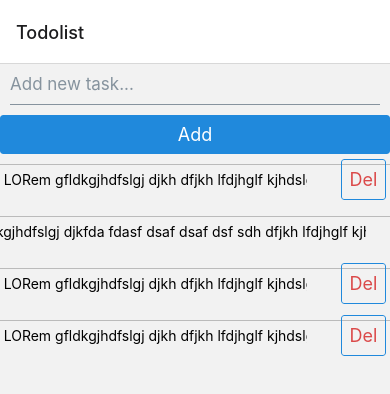
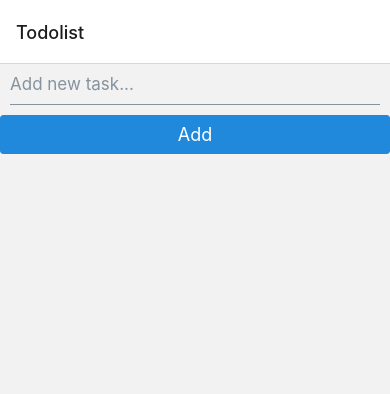
Before and after one commit to HL-Dz/expo-todo, a React Native app: screen / in a window 390 px wide. Shown: the top 394 px of the page. Built offline with nearby package versions, Linux system fonts and the light colour scheme.

Commit message:
feat: some changes

```diff
--- a/App.js
+++ b/App.js
@@ -1,9 +1,55 @@
-import React from 'react';
-import MainStack from './navigation';
+import React, { useState } from 'react';
+import Stack from './navigation';
+import uuid from 'react-native-uuid';
 
 const App = () => {
+  const [text, setValue] = useState('');
+  const [todos, setTodos] = useState([]);
+
+  const onChangeValue = (text) => {
+    setValue(text);
+  }
+
+  const addNewTask = () => {
+    if(text.trim()) {
+      setTodos((list) => {
+        return [
+          {_id: uuid.v1(), completed: false, text: text},
+          ...list
+        ]
+      })
+      setValue('');
+    }
+  }
+
+  const completeTodo = (id) => {
+    // setTodos((prev) => {
+    //   return prev.map((elem) => {
+    //     if(elem._id !== id) {
+    //       return elem;
+    //     } else {
+    //       return {...elem, completed: !elem.completed}
+    //     }
+    //   })
+    // })
+    console.log(id);
+  }
+
+  const deleteTodo = (id) => {
+    setTodos(prev => {
+      return prev.filter(el => el._id !== id);
+    })
+  }
+
   return (
-    <MainStack/>
+    <Stack
+      onChangeValue={onChangeValue}
+      addNewTask={addNewTask}
+      completeTodo={completeTodo}
+      deleteTodo={deleteTodo}
+      text={text}
+      todos={todos}
+    />
   );
 }
 export default App;
--- a/components/Main.js
+++ b/components/Main.js
@@ -1,74 +1,22 @@
-import React, { useState } from 'react';
+import React from 'react';
 import { StatusBar } from 'expo-status-bar';
 import { View, StyleSheet, FlatList } from 'react-native';
-import { Input, Button, Header } from 'react-native-elements';
+import { Input, Button} from 'react-native-elements';
 import TodoItem from './TodoItem/TodoItem';
-import uuid from 'react-native-uuid';
 
-const Main = ({navigation}) => {
-  const [isApp, setIsApp] = useState(false);
-  const [text, setValue] = useState('');
-  const [todos,setTodos] = useState([
-    {
-      _id: '43243',
-      text: 'LORem gfldkgjhdfslgj djkh dfjkh lfdjhglf kjhdslgkjf',
-      comleted: false
-    },
-    {
-      _id: '4325453',
-      text: 'LORem gfldkgjhdfslgj djkfda fdasf dsaf dsaf dsf sdh dfjkh lfdjhglf kjhdslgkjf',
-      comleted: false
-    },
-    {
-      _id: '43242343243243',
-      text: 'LORem gfldkgjhdfslgj djkh dfjkh lfdjhglf kjhdslgkjf',
-      comleted: false
-    },
-    {
-      _id: '432423435432543543',
-      text: 'LORem gfldkgjhdfslgj djkh dfjkh lfdjhglf kjhdslgkjf',
-      comleted: true
-    }
-  ]);
+const Main = ({
+  navigation,
+  text,
+  todos,
+  onChangeValue,
+  addNewTask,
+  deleteTodo,
+  completeTodo
+}) => {
 
-
-  const addNewTask = () => {
-    if(text.trim()) {
-      setTodos((list) => {
-        return [
-          {_id: uuid.v1(), completed: true, text: text},
-          ...list
-        ]
-      })
-      setValue('');
-    }
-  }
-
-  const completeTodo = (id) => {
-    setTodos((list) => {
-      return list.map(elem => {
-        if(elem._id !== id) {
-            return elem
-          } else {
-            return {...elem, completed: !elem.completed}
-          }
-      })
-    })
-  }
-
-  const onChangeValue = (text) => {
-    setValue(text);
-  }
   return (
     <View style={styles.container}>
       <StatusBar style="light" backgroundColor="#000"/>
-      {/* <Header
-        // leftComponent={{ icon: 'menu', color: '#fff' }}
-        centerComponent={{ text: 'Todo', style: { color: '#fff' } }}
-        rightComponent={{ icon: 'home', color: '#fff'}}
-        backgroundColor="#3a3a3a"
-        barStyle="light-content"
-      /> */}
       <Input
         inputStyle={{
           textAlign: 'left',
@@ -86,12 +34,12 @@ const Main = ({navigation}) => {
       />
       <FlatList
         data={todos}
-        renderItem={({item, ind}) => (
+        renderItem={({item}) => (
           <TodoItem
             key={item._id}
-            completeTodo={completeTodo}
             el={item}
             navigation={navigation}
+            deleteTodo={deleteTodo}
           />
         )}
       />
--- a/components/TodoItem/TodoItem.js
+++ b/components/TodoItem/TodoItem.js
@@ -1,31 +1,24 @@
 import React from 'react';
 import { StyleSheet, View, TouchableOpacity, Text, Alert } from 'react-native';
-import { Button, CheckBox } from 'react-native-elements';
+import { Button } from 'react-native-elements';
 
-const TodoItem = ({el, completeTodo, navigation}) => {
-  const createTwoButtonAlert = () =>
-    Alert.alert('Delete todo', '', [
+const TodoItem = ({el, navigation, deleteTodo}) => {
+  const deleteCurrentToto = () =>
+    Alert.alert('Delete the task?', '', [
       {
         text: 'Cancel',
-        onPress: () => console.log('Cancel Pressed'),
         style: 'cancel',
       },
-      { text: 'Delete', onPress: () => console.log('OK Pressed') },
+      { text: 'Delete', onPress: () => deleteTodo(el._id) },
     ]);
 
  return (
   <View style={styles.todo}>
-   {/* <CheckBox
-    checked={el.checked}
-    onPress={() => {completeTodo(el.key)}}
-    checked={el.completed}
-    title={el.completed ? 'Ok' : ''}
-    checkedColor='green'
-   /> */}
    <View style={styles.wrap}>
     <TouchableOpacity style={styles.link} onPress={() => navigation.navigate('Todoinfo', {
       text: el.text,
-      completed: el.completed
+      completed: el.completed,
+      id: el._id
     })}>
       <Text numberOfLines={1} style={styles.text}>{el.text}</Text>
     </TouchableOpacity>
@@ -35,7 +28,7 @@ const TodoItem = ({el, completeTodo, navigation}) => {
       titleStyle={{
         color: '#db4a4a'
       }}
-      onPress={createTwoButtonAlert}
+      onPress={deleteCurrentToto}
     />
    </View>
   </View>
@@ -51,14 +44,15 @@ const styles = StyleSheet.create({
    width: '100%',
    padding: 5,
    borderBottomColor: '#bbbbbb',
-   borderBottomWidth: 1
+   borderBottomWidth: 1,
+   marginTop: 5,
  },
  text: {
    display: 'flex',
    marginRight: 10,
    paddingTop: 12,
-   minWidth: '90%',
-   maxWidth: '90%',
+   minWidth: '95%',
+   maxWidth: '95%',
  },
  wrap: {
    display:'flex',
--- a/components/Todoinfo.js
+++ b/components/Todoinfo.js
@@ -3,19 +3,19 @@ import { View, StyleSheet, Switch  } from 'react-native';
 import { Text, CheckBox } from 'react-native-elements';
 
 
-const Todoinfo = ({route}) => {
+const Todoinfo = ({route, completeTodo}) => {
   return (
     <View style={todo.wrap}>
-      <Text>{route.params.text}</Text>
-      {/* <CheckBox
-        checked={route.checked}
-        // onPress={() => {completeTodo(route._id)}}
-        checked={route.completed}
-        title={route.completed ? 'Ok' : ''}
-        checkedColor='green'
+      <Text style={todo.text}>{route.params.text}</Text>
+      {/* <Switch
+        value={route.params.completed}
+        trackColor={{ false: "#767577", true: "#81b0ff" }}
+        thumbColor={route.params.completed ? "#f5dd4b" : "#f4f3f4"}
+        onValueChange={() => completeTodo(route.params.id)}
       /> */}
-      <Switch
-        value={route.completed}
+      <CheckBox
+        checked={route.params.id}
+        onPress={() => completeTodo(route.params.id)}
       />
     </View>
   )
@@ -27,6 +27,17 @@ export default Todoinfo;
 const todo = StyleSheet.create({
   wrap : {
     display: 'flex',
-    justifyContent: 'center'
+    justifyContent: 'center',
+    alignItems: 'center',
+    borderBottomColor: '#bbbbbb',
+    borderBottomWidth: 1,
+    borderTopColor: '#bbbbbb',
+    borderTopWidth: 1,
+  },
+  text: {
+    marginTop :10,
+    fontSize: 17,
+    width: '95%',
+    textAlign: 'center'
   }
 });
--- a/navigation.js
+++ b/navigation.js
@@ -5,24 +5,32 @@ import { createStackNavigator } from "@react-navigation/stack"
 import { NavigationContainer } from "@react-navigation/native";
 
 const Stack = createStackNavigator();
+const Navigate = ({text, todos, onChangeValue, addNewTask, completeTodo, deleteTodo}) => {
 
-const Navigate = () => {
   return <NavigationContainer>
-    <Stack.Navigator
-      // screenOptions={{
-      //   headerShown: false
-      // }}
-    >
+    <Stack.Navigator>
       <Stack.Screen
         name="Main"
-        component={Main}
         options={{title: 'Todolist'}}
-      />
+      >
+        {(props) => <Main
+          {...props}
+          onChangeValue={onChangeValue}
+          addNewTask={addNewTask}
+          deleteTodo={deleteTodo}
+          todos={todos}
+          text={text}
+        />}
+      </Stack.Screen>
       <Stack.Screen
         name="Todoinfo"
-        component={Todoinfo}
         options={{title: 'Todoinfo'}}
-      />
+      >
+        {(props) => <Todoinfo
+         {...props}
+         completeTodo={completeTodo}
+        />}
+      </Stack.Screen>
     </Stack.Navigator>
   </NavigationContainer>
 };
```
Also changed, not shown: components/Header/Header.js (deleted, +0 -12 lines).
